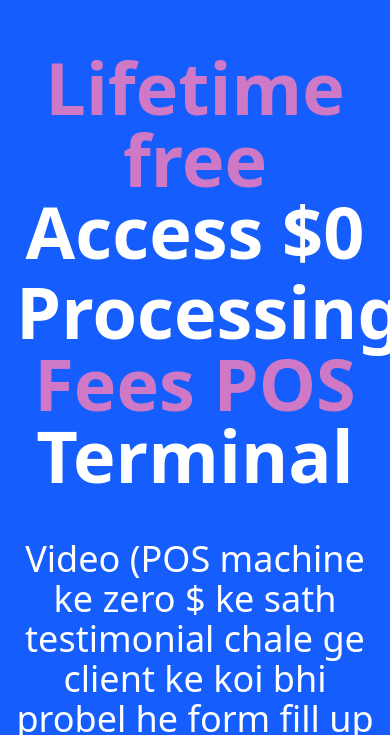
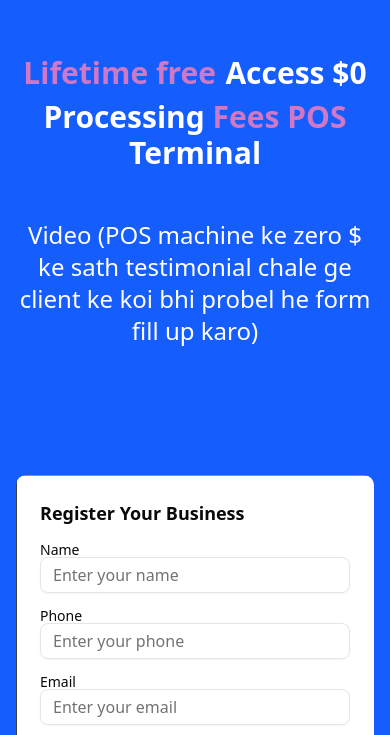
Before and after one commit to Anish-1144/zify, a Next.js app: page / in a window 390 px wide. Shown: the part 109-844 px from the top of the page. Built offline with nearby package versions, Linux system fonts and the light colour scheme.

Commit message:
Refactor page layout and improve text styling for better readability

```diff
--- a/src/app/page.tsx
+++ b/src/app/page.tsx
@@ -2,9 +2,7 @@
 
 import type React from "react";import {
   Card,
-  CardContent,
-  CardFooter,
-  CardHeader,
+
 } from "@/components/ui/card";
 import { Badge } from "@/components/ui/badge";
 
@@ -137,22 +135,30 @@ export default function home() {
 
   return (
     <>
+      {" "}
       <div className="min-h-screen bg-blue-600 flex items-center justify-center p-4">
         <div className="w-full max-w-6xl mx-auto">
           <div className="text-center mb-8 mt-36">
             <h1 className="text-4xl font-bold mb-2">
-              <span className="text-[#CF78C6] text-7xl">Lifetime free</span>{" "}
-              <span className="text-white text-7xl">Access $0</span>
+              <span className="text-[#CF78C6] text-3xl md:text-7xl">
+                Lifetime free
+              </span>{" "}
+              <span className="text-white text-3xl md:text-7xl">Access $0</span>
             </h1>
             <h2 className="text-3xl font-bold">
-              <span className="text-white text-7xl"> Processing</span>{" "}
-              <span className="text-[#CF78C6] text-7xl">Fees POS</span>{" "}
-              <span className="text-white text-7xl">
+              <span className="text-white text-3xl md:text-7xl">
+                {" "}
+                Processing
+              </span>{" "}
+              <span className="text-[#CF78C6] text-3xl md:text-7xl">
+                Fees POS
+              </span>{" "}
+              <span className="text-white text-3xl md:text-7xl">
                 {" "}
                 <br /> Terminal
               </span>
             </h2>
-            <p className="text-white max-w-7xl text-4xl mt-12">
+            <p className="text-white max-w-7xl text-2xl md:text-4xl mt-12">
               Video (POS machine ke zero $ ke sath testimonial chale ge client
               ke koi bhi probel he form fill up karo)
             </p>
@@ -314,7 +320,6 @@ export default function home() {
           </div>
         </div>
       </div>
-
       {/* section -2 */}
       <div className="flex items-center justify-center min-h-screen bg-white relative p-8 overflow-hidden ">
         {/* Larger blue circle in center */}
```
Also changed, not shown: public/logo.png (added).
